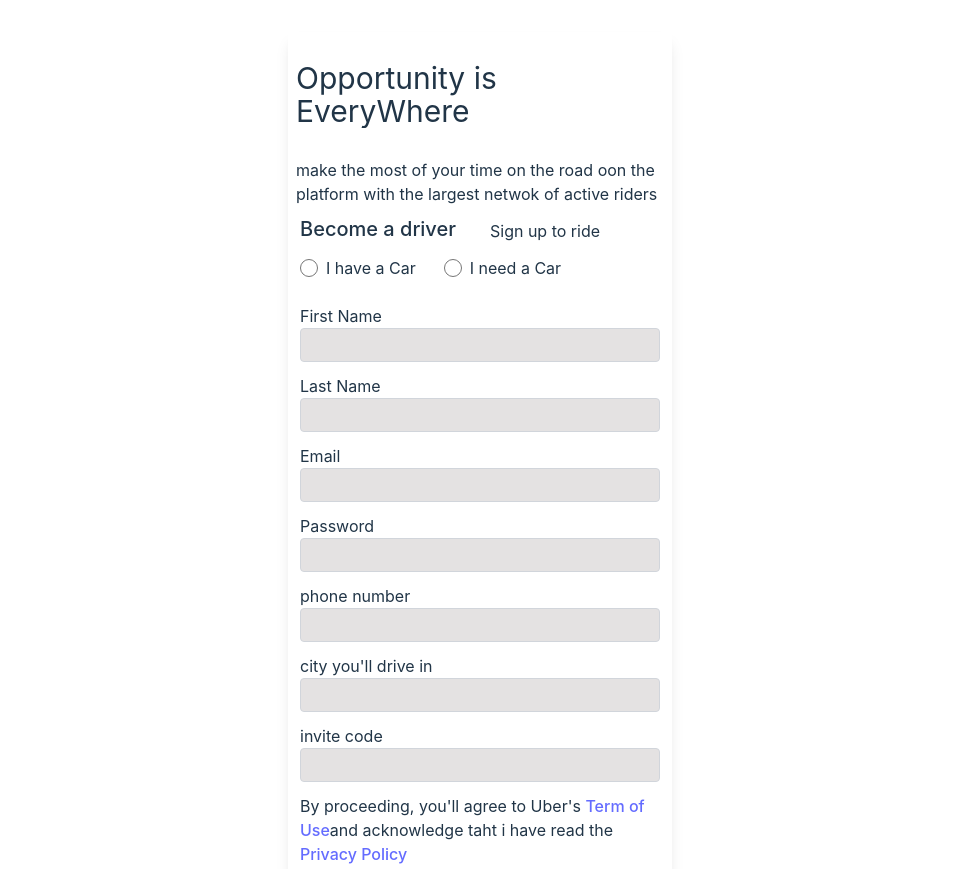
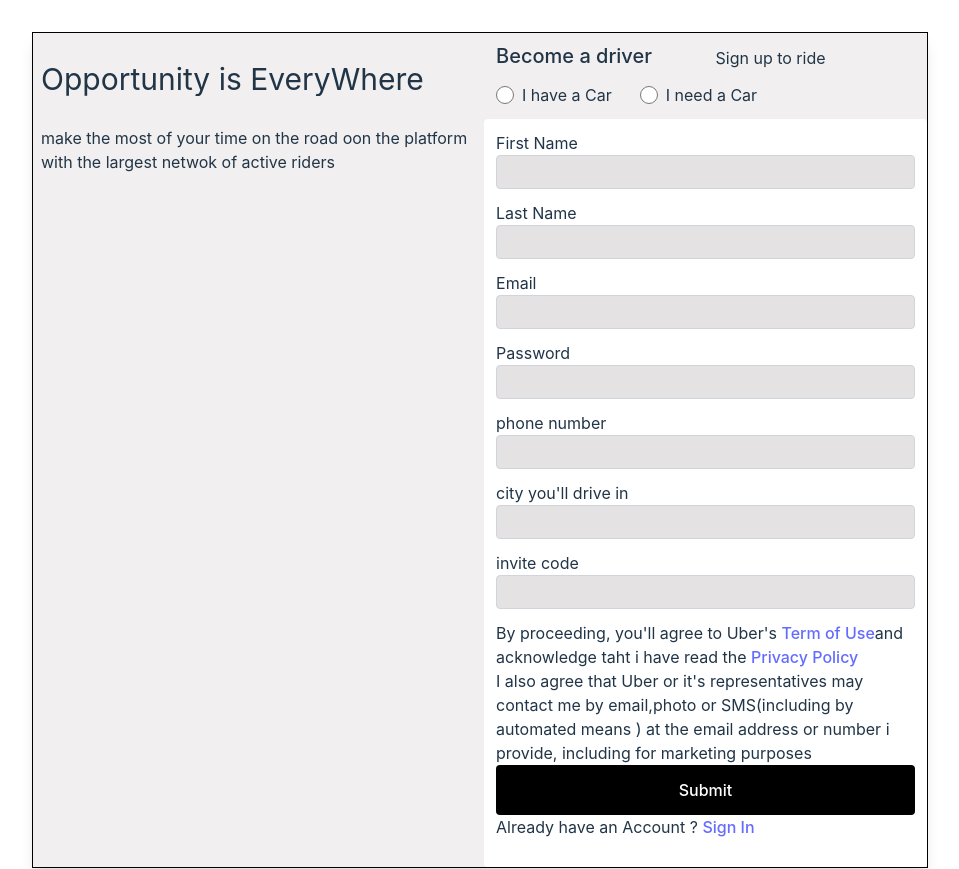
Before and after one commit to BLADEHEDA/Private-journal, a React (Vite) app: page / in a window 1280 px wide. Shown: the top 869 px of the page, without its empty margins (160-1119 px from the left). Built offline with nearby package versions, Linux system fonts and the light colour scheme.

Commit message:
chenges done

```diff
--- a/src/App.css
+++ b/src/App.css
@@ -14,11 +14,9 @@
   }
   }
   @media only screen and (min-width:768px){
-    .form-input,.main-section{
-      /* border:solid 1px black ; */
-      /* display: flex; */
-      width: 30%;
-      margin: 0 auto;
+   .main-section{
+      border:solid 1px black ;
+      background: rgb(241, 239, 239);
 
 
     }
--- a/src/App.tsx
+++ b/src/App.tsx
@@ -1,15 +1,11 @@
-import { useState } from 'react'
-import reactLogo from './assets/react.svg'
-import viteLogo from '/vite.svg'
+
 import './App.css'
 import Form from './Components/Form/Form'
-import Modal from './Components/Form/Modal'
 
 function App() {
   return (
     <>
   <Form/>
-{/* <Modal/> */}
     </>
   )
 }
--- a/src/Components/Form/Form.tsx
+++ b/src/Components/Form/Form.tsx
@@ -8,11 +8,11 @@
 // const [showModal, setShowModal] = React.useState(false);
 const [showModal , setShowModal]= useState(false)
 
-const showmodal=()=>{
-  alert("hello");
-  setShowModal(true)
-  setShowModal(!showModal);
-}
+// const showmodal=()=>{
+//   alert("hello");
+//   setShowModal(true)
+//   setShowModal(!showModal);
+// }
     //TODO create formik instance
     const formik = useFormik({
       initialValues: {
@@ -69,14 +69,15 @@
     })
 
     return (
-      <main className="main-section shadow-lg my-[2em] w-[90%] mx-auto my-0 md:w-[30%] ">
+      <main className="main-section shadow-lg my-[2em] w-[90%] mx-auto my-0 md:w-[70%]
+      md:flex ">
         <section className="main-section-left px-2">
           <h1 className='text-[30px] my-[1em] ' >Opportunity is EveryWhere</h1>
           <p>make the most of your time on the road oon the platform with the largest
             netwok of active riders</p>
         </section>
 
-    <section className="main-section-right mt-[0.5em]  ">
+    <section className="main-section-right mt-[0.5em] ]  ">
     <div className="form-top flex px-2 ">
             <h3 className="form-top-head font-[500] mx-1 text-[20px]  ">Become a driver</h3>
             <h3 className="form-top-head mt-[5px] ml-[12px] ">Sign up to ride</h3>
@@ -89,7 +90,7 @@
         <form onSubmit={formik.handleSubmit} className=" mx-auto w-full bg-white rounded  mt-3 p-3">
         {/* <h1 className='text-3xl mb-3 text-center'>Register</h1> */}
           <div className='mb-3'>
-            <label for="firstname">First Name</label>
+            <label >First Name</label>
             <input type="text" name="firstname" id="firstname"
               className={`block form-input w-full rounded border py-1 px-2 ${formik.touched.firstname && formik.errors.firstname ? 'border-red-400' : 'border-gray-300'}`}
               onChange={formik.handleChange} onBlur={formik.handleBlur} value={formik.values.firstname} />
@@ -98,7 +99,7 @@
             )}
           </div>
           <div className='mb-3'>
-            <label for="lastname">Last Name</label>
+            <label >Last Name</label>
             <input type="text" name="lastname" id="lastname"
               className={`block form-input w-full rounded border py-1 px-2 ${formik.touched.lastname && formik.errors.lastname ? 'border-red-400' : 'border-gray-300'}`}
               onChange={formik.handleChange} onBlur={formik.handleBlur} value={formik.values.lastname} />
@@ -108,7 +109,7 @@
           </div>
 
           <div className='mb-3'>
-            <label for="email">Email</label>
+            <label >Email</label>
             <input type="email" name="email" id="email"
               className={`block form-input w-full rounded border py-1 px-2 ${formik.touched.email && formik.errors.email ? 'border-red-400' : 'border-gray-300'}`}
               onChange={formik.handleChange} onBlur={formik.handleBlur} value={formik.values.email} />
@@ -118,7 +119,7 @@
           </div>
 
           <div className='mb-3'>
-            <label for="password">Password</label>
+            <label >Password</label>
             <input type="password" name="password" id="password"
               className={`block form-input w-full rounded border py-1 px-2 ${formik.touched.password && formik.errors.password ? 'border-red-400' : 'border-gray-300'}`}
               onChange={formik.handleChange} onBlur={formik.handleBlur} value={formik.values.password} />
@@ -127,7 +128,7 @@
             )}
           </div>
           <div className='mb-3'>
-            <label for="email">phone number</label>
+            <label >phone number</label>
             <input type="tel" name="phonenumber" id="phonenumber"
               className={`block form-input w-full rounded border py-1  ${formik.touched.phonenumber && formik.errors.phonenumber ? 'border-red-400' : 'border-gray-300'}`}
               onChange={formik.handleChange} onBlur={formik.handleBlur} value={formik.values.phonenumber} />
@@ -136,7 +137,7 @@
             )}
           </div>
           <div className='mb-3'>
-            <label for="text">city you'll drive in </label>
+            <label >city you'll drive in </label>
             <input type="text" name="city" id="city"
               className={`block form-input w-full rounded border py-1 px-2 ${formik.touched.city && formik.errors.city ? 'border-red-400' : 'border-gray-300'}`}
               onChange={formik.handleChange} onBlur={formik.handleBlur} value={formik.values.city} />
@@ -145,7 +146,7 @@
             )}
           </div>
           <div className='mb-3'>
-            <label for="text">invite code </label>
+            <label >invite code </label>
             <input type="text" name="invitecode" id="city"
               className={`block form-input w-full rounded border py-1 px-2 ${formik.touched.invitecode && formik.errors.invitecode ? 'border-red-400' : 'border-gray-300'}`}
               onChange={formik.handleChange} onBlur={formik.handleBlur} value={formik.values.invitecode} />
```
Also changed, not shown: src/Components/Form/Modal.tsx (+1 -13 lines).
